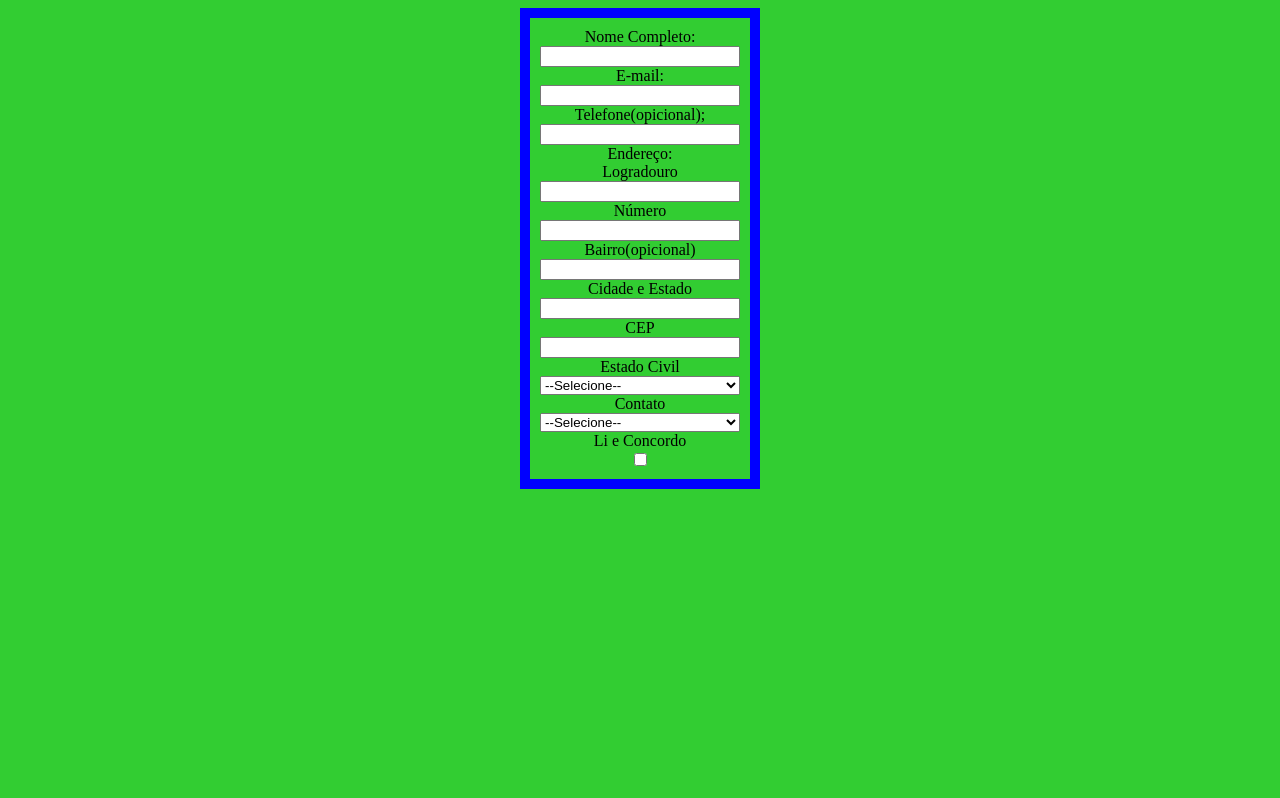
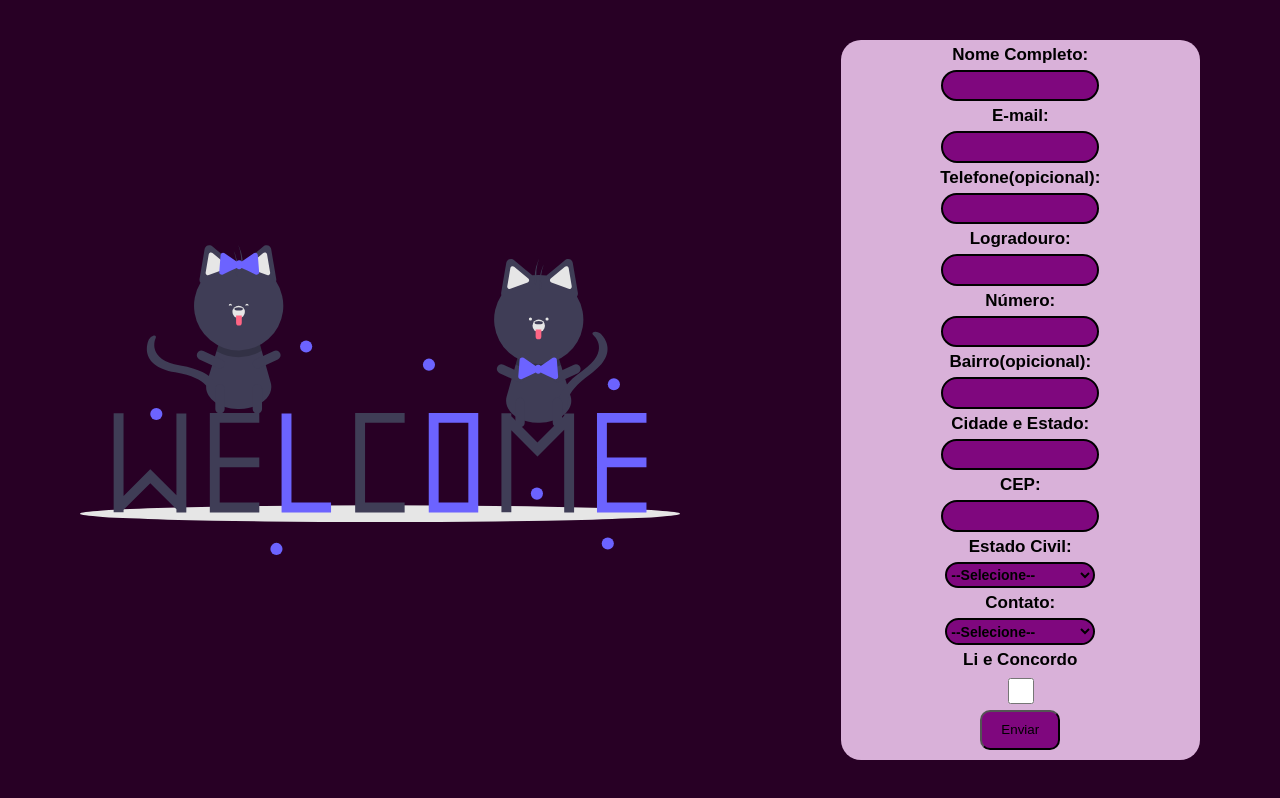
Before and after one commit to JoaoPedroCordoba/Cadastro, a plain HTML site: page index.html in a window 1280 px wide. Drawn offline with Linux system fonts and the light colour scheme.

Commit message:
atualizado

```diff
--- a/index.html
+++ b/index.html
@@ -8,35 +8,28 @@
     <link rel="stylesheet" href="style.css">
 </head>
 <body>
+    <main>
         <div class="Cadastro">
-        <form >
+            <span class="questionario">
+                <img src="imagens/Welcome.svg" alt="" id="imagem">
+                <form class="formulario" >
                     <label for="Nome_usario">Nome Completo:</label>
                     <input type="text" name="Nome Completo">
-
                     <label>E-mail:</label>
                     <input type="text" name="EmaildoUsuario">
-
-            <label>Telefone(opicional);</label>
+                    <label>Telefone(opicional):</label>
                     <input type="number" name="Telefone">
-
-            <label>Endereço:</label>
-
-            <label>Logradouro</label>
+                    <label>Logradouro:</label>
                     <input type="text">
-
-            <label>Número</label>
+                    <label>Número:</label>
                     <input type="number">
-
-            <label>Bairro(opicional)</label>
+                    <label>Bairro(opicional):</label>
                     <input type="text">
-
-            <label>Cidade e Estado</label>
+                    <label>Cidade e Estado:</label>
                     <input type="text">
-
-            <label>CEP</label>
+                    <label>CEP:</label>
                     <input type="number">
-
-            <label>Estado Civil</label>
+                    <label>Estado Civil:</label>
                     <select name="EstadoCivil" id="EstadoCivil">
                     <option value="selecione">--Selecione--</option>
                     <option value="">Separado(a)</option>
@@ -45,19 +38,18 @@
                     <option value="">Viúvo(a)</option>
                     <option value="">Divorciado(a)</option>
                     </select>
-
-            <label for="Contato">Contato</label>
+                    <label for="Contato">Contato:</label>
                     <select name="" id="">
                     <option value="selecione">--Selecione--</option>
                     <option value="E-mail">E-mail</option>
                     <option value="Telefone">Telefone</option>
                     </select>
-
                     <label>Li e Concordo</label>
                     <input type="checkbox" name="lieconcordo" id="lieconcordo">
-
-
+                    <button id="enviar">Enviar</button>
                 </form>
+            </span>
         </div>
+    </main>
 </body>
 </html>
--- a/style.css
+++ b/style.css
@@ -1,16 +1,65 @@
 body{
-    background-color: limegreen;
+    height: 100vh;
+    margin: 0vh;
+    background-color: #280025;
 }
+
+.questionario{
+    height: 90%;
+    position: absolute;
+    top: 0; bottom: 0;
+    left: 0; right: 0;
+    margin: auto;
+    display: flex;
+    justify-content: space-around;
+
+
+}
+
+.formulario{
+    background-color: #d9b1d9 ;
+    display: flex;
+    flex-flow: column;
+    width: 359px;
+    border-radius: 20px;
+
+}
+
+#imagem{
+    width: 600px;
+}
+
+
 label{
+    margin: 5px;
     display: flex;
     justify-content: center;
+    color: black;
+    font-size:17px;
+    font-family: Arial, Helvetica, sans-serif;
+    font-weight: bold;
 }
 
-form{
-    border: 10px solid blue;
-    padding: 10px;
-    margin: 0% auto;
-    display: flex;
-    flex-flow: column;
-    width: 200px;
+input, select{
+    background-color:#7f077e ;
+    width: 150px;
+    height: 40px;
+    border-radius: 20px;
+    border: solid black 2px;
+    display: block;
+    align-self: center;
+    font-size: 14px;
+    font-family: Arial, Helvetica, sans-serif;
+    font-weight: bold;
 }
+
+#enviar{
+    background: #7f077e;
+    width: 80px;
+    height: 60px;
+    border-radius: 10px;
+    margin-top: 3px;
+    margin-bottom: 10px;
+    display: block;
+    align-self: center;
+}
```
Also changed, not shown: imagens/Welcome.svg (added). Lines whose indentation alone changed are shown as unchanged.
